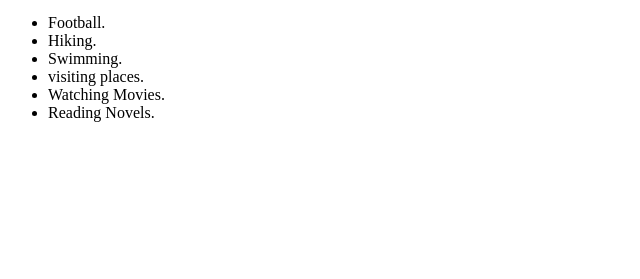
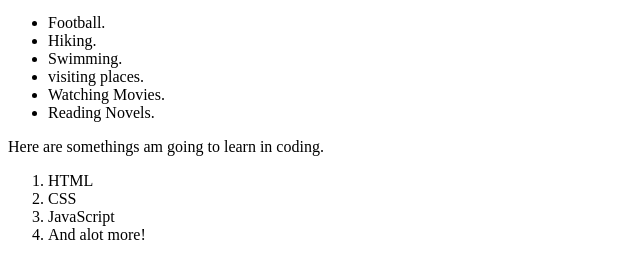
Before and after one commit to Evans-o/Evan, a plain HTML site: page index.html in a window 1280 px wide. Shown: the part 483-762 px from the top of the page, without its empty margins (0-640 px from the left). Drawn offline with Linux system fonts and the light colour scheme.

```diff
--- a/index.html
+++ b/index.html
@@ -22,5 +22,12 @@
 <li>Watching Movies.</li>
 <li>Reading Novels.</li>
 </ul>
+<p>Here are somethings am going to learn in coding.</p>
+<ol>
+<li>HTML</li>
+<li>CSS</li>
+<li>JavaScript</li>
+<li>And alot more!</li>
+</ol>
 </body>
 </html>
```
